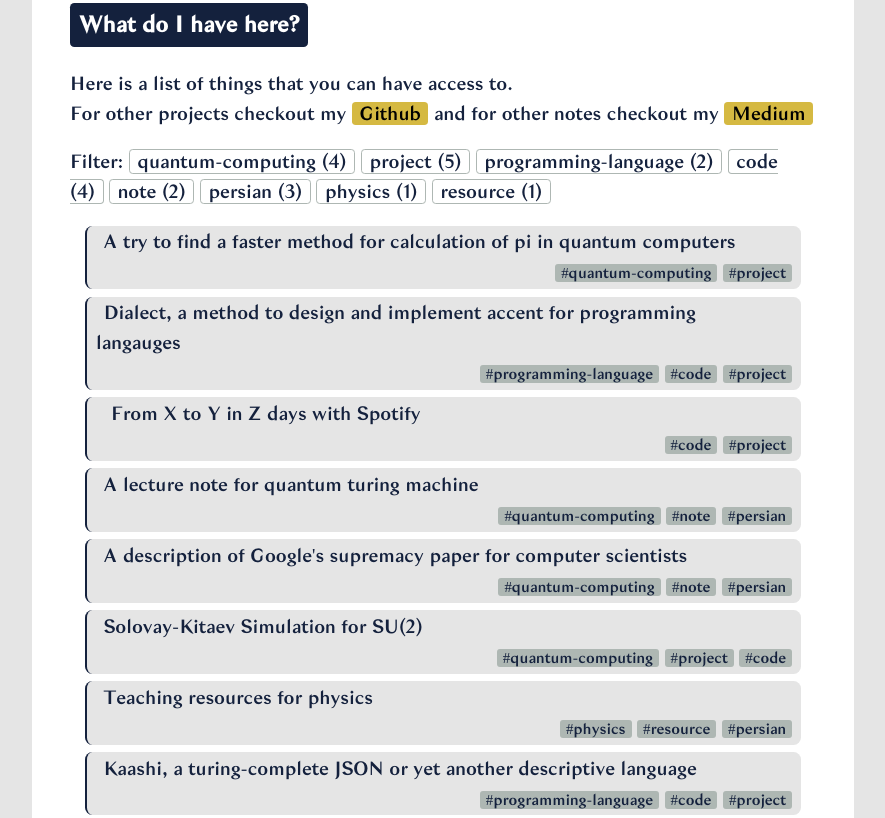
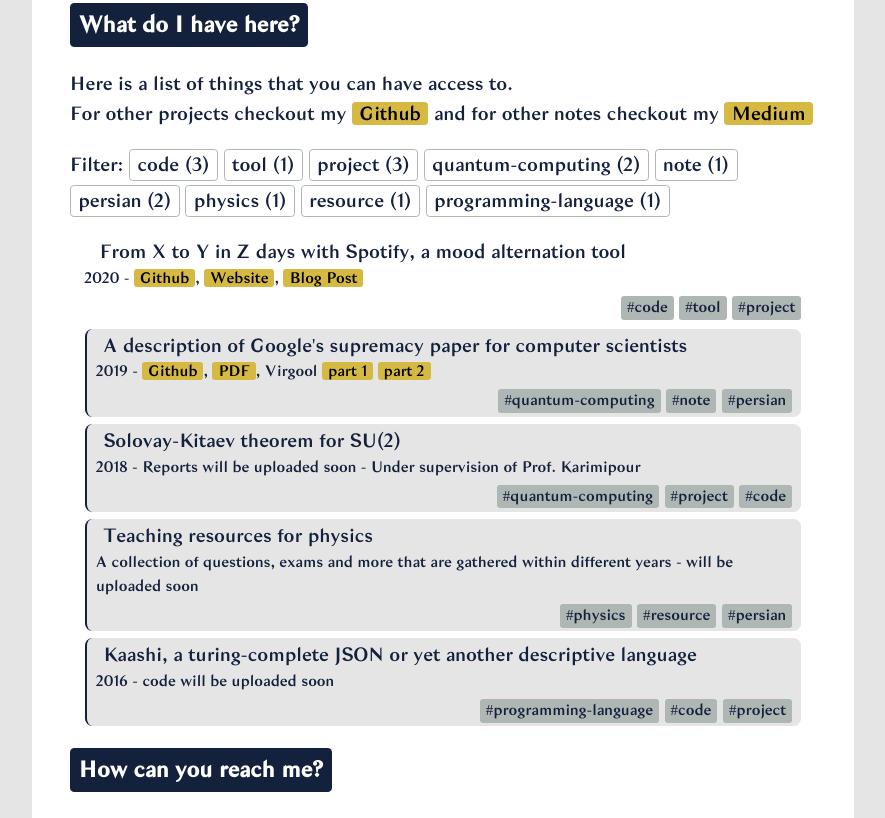
Before and after one commit to sesajad/sesajad.github.io, a plain HTML site: page index.html in a window 1280 px wide. Shown: the part 468-1286 px from the top of the page, without its empty margins (197-1082 px from the left). Drawn offline with Linux system fonts and the light colour scheme.

Commit message:
improvements

```diff
--- a/index.html
+++ b/index.html
@@ -19,7 +19,7 @@
             }
             h1,h2,h3,h4,h5,h6,b {
                 background-color: #14213D;
-                color: #ffffff;
+                color: #FFFFFF;
                 border-radius: 0.2em;
                 padding: 0.2em 0.4em;
                 width: max-content; /* only for h1-h6 */
@@ -36,7 +36,7 @@
             #content {
                 border-radius: 0.4em;
                 padding: 2em;
-                background-color: #ffffff;
+                background-color: #FFFFFF;
                 margin: auto;
                 max-width: 40em;
                 min-width: 20em;
@@ -48,7 +48,7 @@
         <div id="content">
             <style>
                 #personal {
-                    border-radius: 0.2em;
+                    border-radius: 0.4em;
                     width: 10em;
                     float: right;
                 }
@@ -81,20 +81,21 @@
                     border-radius: 0.2em;
                     padding: 0.0em 0.4em;
                     cursor: pointer;
+                    margin: 0.1em 0.0em;
+                    display: inline-block;
                 }
                 .desc {
                     font-size: 80%;
                 }
 
+                #filter-title {
+                    display: inline-block;
+                }
+
                 #filter .tag {
                     border: solid 0.8pt #AEB7B3;
                     background-color: transparent;
-                    margin: 0.1em 0.0em;
-                }
-
-                #things .tag {
-                    background-color: #AEB7B3;
-                    font-size: 80%;
+                    width : max-content;
                 }
 
                 #things {
@@ -118,11 +119,12 @@
                     background-color: transparent;
                     color: #14213D;
                 }
-                #things .desc {
-                    display: none;
-                }
                 #things .tags {
                     text-align: right;
+                }
+                #things .tag {
+                    background-color: #AEB7B3;
+                    font-size: 80%;
                 }
             </style>
             <script type="text/javascript">
@@ -165,8 +167,8 @@
                     let sortedKeys = Object.keys(tags).sort((a, b) => tags[b] > tags[a]);
                     sortedKeys.forEach(t => {
                         let template = document.createElement('template');
-                        template.innerHTML = `<span id="tag-${t}" class="tag">
-                            ${t} (${tags[t]})</span>`;
+                        template.innerHTML = `<div id="tag-${t}" class="tag">
+                            ${t} (${tags[t]})</div>`;
                         document.querySelector("#filter")
                             .append(...template.content.children, " ");
                     });
@@ -210,23 +212,6 @@
                             }
                         };
                     });
-
-                    // Process titles
-                    document.querySelectorAll("#things .title").forEach(l => {
-                        let name = l.name;
-                        l.href = "#entry-" + name;
-                        l.parentElement.id = "#entry-" + name;
-                        l.parentElement.style.cursor = "pointer";
-                        l.parentElement.onclick = function(e) {
-                            e.preventDefault();
-                            desc = l.parentElement.querySelector(".desc");
-                            if (utils.isHidden(desc)) {
-                                utils.show(desc);
-                            } else {
-                                utils.hide(desc);
-                            }
-                        }
-                    });
                 };
             </script>
             <h3>What do I have here?</h3>
@@ -236,75 +221,80 @@
             For other projects checkout my <a href="https://github.com/sesajad">Github</a> and for other notes checkout my <a href="https://medium.com/@SSKahani">Medium</a>
             </div>
             <p></p>
-            <div id="filter">Filter: </div>
+            <div id="filter">
+                <div id="filter-title">Filter: </div>
+            </div>
             <ul id="things">
-                <li class="entry">
+                <!--<li class="entry">
                     <a class="title" name="qcpi"> A try to find a faster method for calculation of pi in quantum computers</a>
-                    <div class="desc">The project is in progress.<br />
-                    Reports can be found <a href="https://github.com/sesajad/quantumpi/">here</a></div>
+                    <div class="desc">
+                        2020 - In Progress - No available resource
+                    </div>
                     <div class="tags">
                     <span class="tag">#quantum-computing</span>
-                    <span class="tag">#project</span></div></li>
-                <li class="entry">
+                    <span class="tag">#project</span></div></li>-->
+                <!--<li class="entry">
                     <a class="title" name="dialect">Dialect, a method to design and implement accent for programming langauges</a>
-                    <div class="desc">The project is in progress.<br />
-                        Code can be found <a href="https://github.com/sesajad/dialect/">here</a>
-                        Or read this whitepaper about it.
+                    <div class="desc">
+                        2019 -
+                        In Progress -
+                        <a href="https://github.com/sesajad/dialect/">Github</a>,
+                        <a href="https://github.com/sesajad/dialect/">Whitepaper</a>
                     </div>
                     <div class="tags">
-                    <span class="tag">#programming-language</span>
-                    <span class="tag">#code</span>
-                    <span class="tag">#project</span></div></li>
-                <li class="entry">
-                    <a class="title" name="fromxtoyinz"></a>From X to Y in Z days with Spotify</a>
-                    <div class="desc">This is a project to help you get from a mood to another with the help of Spotify. (2020)
-                    It uses some linear operations and Spotify APIs.
-                    Code can be found <a href="https://github.com/sesajad/fromxtoyinz/">here</a>
+                    <div class="tag">#programming-language</div>
+                    <div class="tag">#code</div>
+                    <div class="tag">#project</div></div></li>
+                <li class="entry">-->
+                    <a class="title" name="fromxtoyinz"></a>From X to Y in Z days with Spotify, a mood alternation tool</a>
+                    <div class="desc">
+                        2020 - <a href="https://github.com/sesajad/fromxtoyinzdays">Github</a>, <a href="https://sesajad.me/sub/xyz/">Website</a>, <a href="https://sesajad.coding.blog/xyz">Blog Post</a>
                     </div>
                     <div class="tags">
                         <span class="tag">#code</span>
+                        <span class="tag">#tool</span>
                         <span class="tag">#project</span>
                     </div>
-                <li class="entry">
+                <!--<li class="entry">
                     <a class="title" name="qtm">A lecture note for quantum turing machine</a>
                     <div class="desc">
-                        A lecture note that has been created to be added to Prof. V. Karimipour lecture notes on QC/QI. (2020)
+                        2020 - A lecture note that has been created to be added to Prof. V. Karimipour lecture notes on QC/QI. (2020)
+                    </div>
+                    <div class="tags">
+                    <span class="tag">#quantum-computing</span>
+                    <span class="tag">#note</span>
+                    <span class="tag">#persian</span></div></li>-->
+                <li class="entry">
+                    <a class="title" name="qcsuprem">A description of Google's supremacy paper for computer scientists</a>
+                    <div class="desc">
+                        2019 -
+                        <a href="https://github.com/sesajad/google-supremacy-simulation/">Github</a>,
+                        <a href="/sub/qcsuprem/guide.pdf">PDF</a>,
+                        Virgool
+                            <a href="https://virgool.io/rayanesh/%D8%A8%D8%B1%D8%AA%D8%B1%DB%8C%D9%90-%DA%A9%D9%88%D8%A7%D9%86%D8%AA%D9%88%D9%85%DB%8C-%D9%82%D8%B5%D9%87%D9%94-%D9%85%D9%82%D8%A7%D9%84%D9%87%D9%94-%DA%AF%D9%88%DA%AF%D9%84-%D9%82%D8%B3%D9%85%D8%AA-%D8%A7%D9%88%D9%84-kmsjptpxg5jw">part 1</a>
+                            <a href="https://virgool.io/rayanesh/%D8%A8%D8%B1%D8%AA%D8%B1%DB%8C%D9%90-%DA%A9%D9%88%D8%A7%D9%86%D8%AA%D9%88%D9%85%DB%8C-%D9%82%D8%B5%D9%87%D9%94-%D9%85%D9%82%D8%A7%D9%84%D9%87%D9%94-%DA%AF%D9%88%DA%AF%D9%84-%D9%82%D8%B3%D9%85%D8%AA-%D8%A7%D9%88%D9%84-kmsjptpxg5jw">part 2</a>
                     </div>
                     <div class="tags">
                     <span class="tag">#quantum-computing</span>
                     <span class="tag">#note</span>
                     <span class="tag">#persian</span></div></li>
                 <li class="entry">
-                    <a class="title" name="qcsuprem">A description of Google's supremacy paper for computer scientists</a>
-                    <div class="desc">
-                        Created by ask of Rayanesh Magazine. (2019)
-                        This paper published in two parts at Virgool
-                            (<a href="https://virgool.io/rayanesh/%D8%A8%D8%B1%D8%AA%D8%B1%DB%8C%D9%90-%DA%A9%D9%88%D8%A7%D9%86%D8%AA%D9%88%D9%85%DB%8C-%D9%82%D8%B5%D9%87%D9%94-%D9%85%D9%82%D8%A7%D9%84%D9%87%D9%94-%DA%AF%D9%88%DA%AF%D9%84-%D9%82%D8%B3%D9%85%D8%AA-%D8%A7%D9%88%D9%84-kmsjptpxg5jw">p. 1</a>, <a href="https://virgool.io/rayanesh/%D8%A8%D8%B1%D8%AA%D8%B1%DB%8C%D9%90-%DA%A9%D9%88%D8%A7%D9%86%D8%AA%D9%88%D9%85%DB%8C-%D9%82%D8%B5%D9%87%D9%94-%D9%85%D9%82%D8%A7%D9%84%D9%87%D9%94-%DA%AF%D9%88%DA%AF%D9%84-%D9%82%D8%B3%D9%85%D8%AA-%D8%A7%D9%88%D9%84-kmsjptpxg5jw">p. 2</a>).
-
-                        LaTeX sourcecode is available on <a href="https://github.com/sesajad/google-supremacy-simulation/">Github</a>
-
-                    </div>
-                    <div class="tags">
-                    <span class="tag">#quantum-computing</span>
-                    <span class="tag">#note</span>
-                    <span class="tag">#persian</span></div></li>
-                <li class="entry">
-                    <a class="title" name="physics-teaching-res">Solovay-Kitaev Simulation for SU(2)</a>
-                    <div class="desc">A project that came from an idea by Prof. Karimipour.<br />Later, I noticed that the final conjecture of this paper was published 6 month before by a group in MIT</div>
+                    <a class="title" name="physics-teaching-res">Solovay-Kitaev theorem for SU(2)</a>
+                    <div class="desc">2018 - Reports will be uploaded soon - Under supervision of Prof. Karimipour</div>
                     <div class="tags">
                         <span class="tag">#quantum-computing</span>
                         <span class="tag">#project</span>
                         <span class="tag">#code</span></div>
                 <li class="entry">
                     <a class="title" name="physics-teaching-res">Teaching resources for physics</a>
-                    <div class="desc">A collection of questions, exams and more that are gathered within different years</div>
+                    <div class="desc">A collection of questions, exams and more that are gathered within different years - will be uploaded soon</div>
                     <div class="tags">
                         <span class="tag">#physics</span>
                         <span class="tag">#resource</span>
                         <span class="tag">#persian</span></div>
                 <li class="entry">
                     <a class="title" name="kaashi">Kaashi, a turing-complete JSON or yet another descriptive language</a>
-                    <div class="desc"></div>
+                    <div class="desc">2016 - code will be uploaded soon</div>
                     <div class="tags">
                         <span class="tag">#programming-language</span>
                         <span class="tag">#code</span>
```
